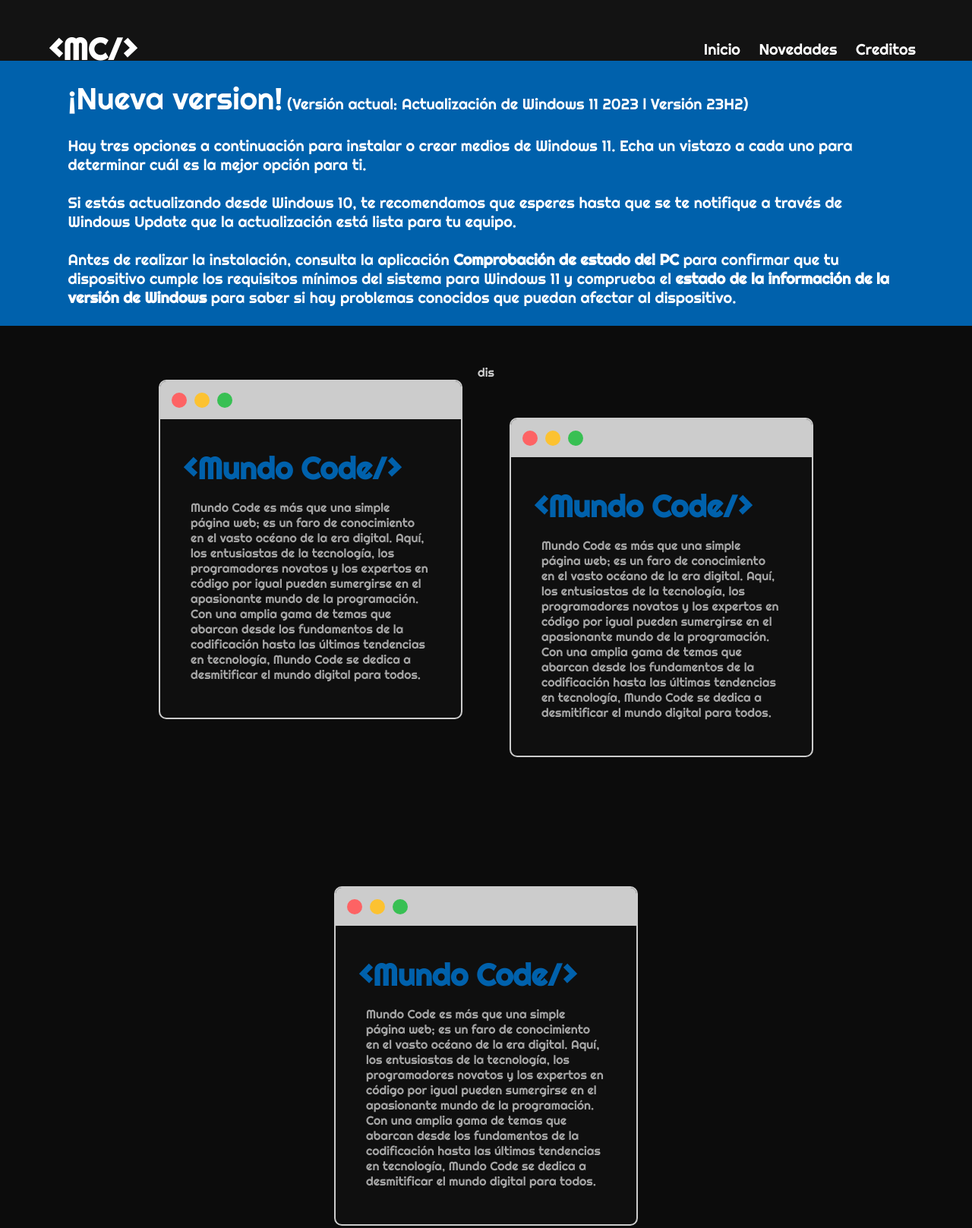
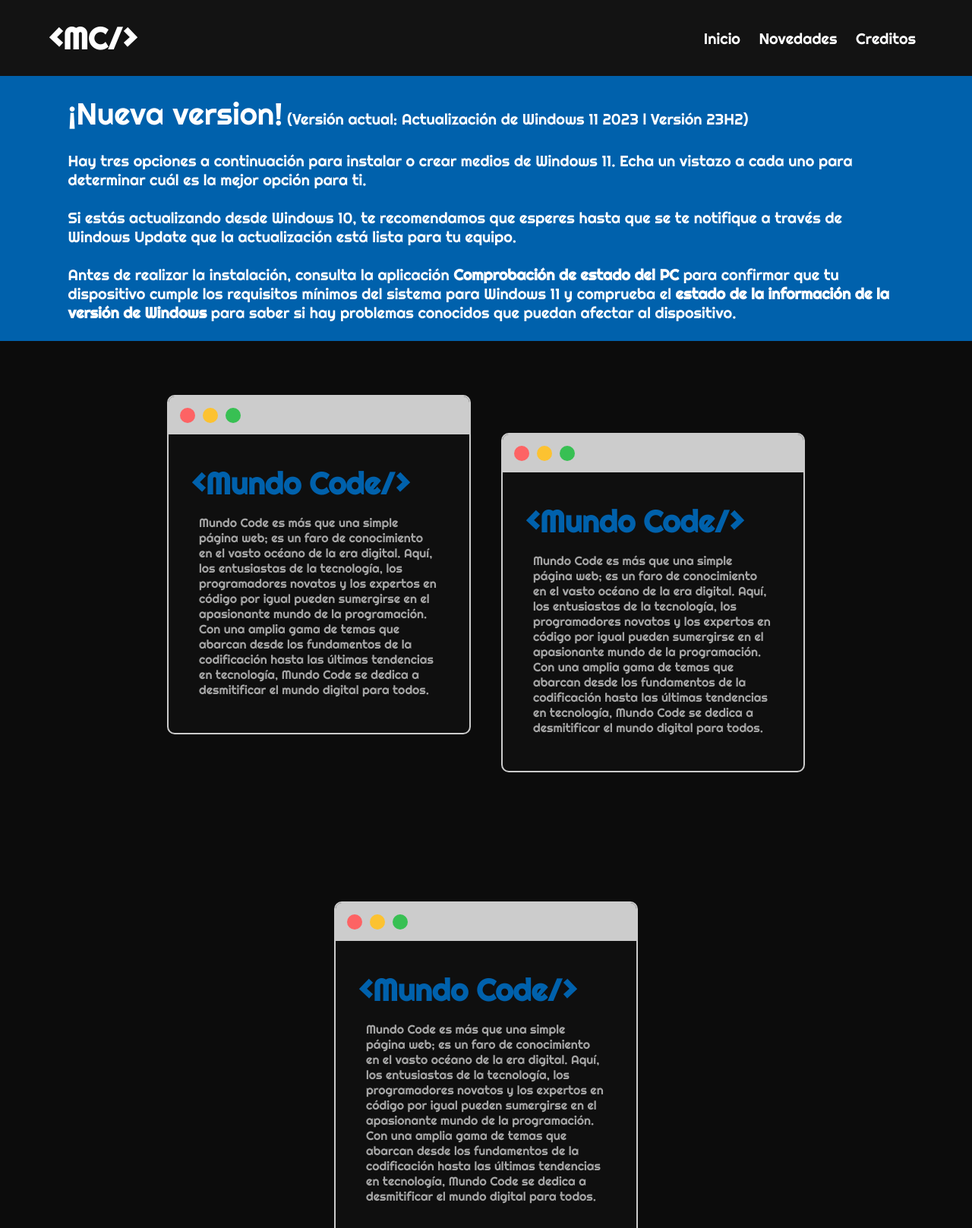
Before and after one commit to Revay3d/Calculadora, a plain HTML site: page index.html in a window 1280 px wide. Shown: the top 1617 px of the page at 76% size. Drawn offline with Linux system fonts and the light colour scheme; a web font is replaced by a local one.

Commit message:
un error

```diff
--- a/index.html
+++ b/index.html
@@ -60,7 +60,7 @@
                     </p>
                 </div>
             </section>
-dis
+
             <section class="caja__ventana" id="ventana2">
                 <div class="ventana__decoracion">
                     <div class="decoracion__item rojo"></div>
@@ -108,6 +108,8 @@
             </section>
         </article>
     </main>
+
+
 </body>
 
 </html>
--- a/style.css
+++ b/style.css
@@ -18,8 +18,9 @@
     justify-content: space-between;
     background-color: #131313;
     width: 100%;
-    height:65px;
-    padding:40px 5%;
+    height:100px;
+    padding:5px 5%;
+    text-align: center;
  flex-flow: row wrap;
 }
 
```
